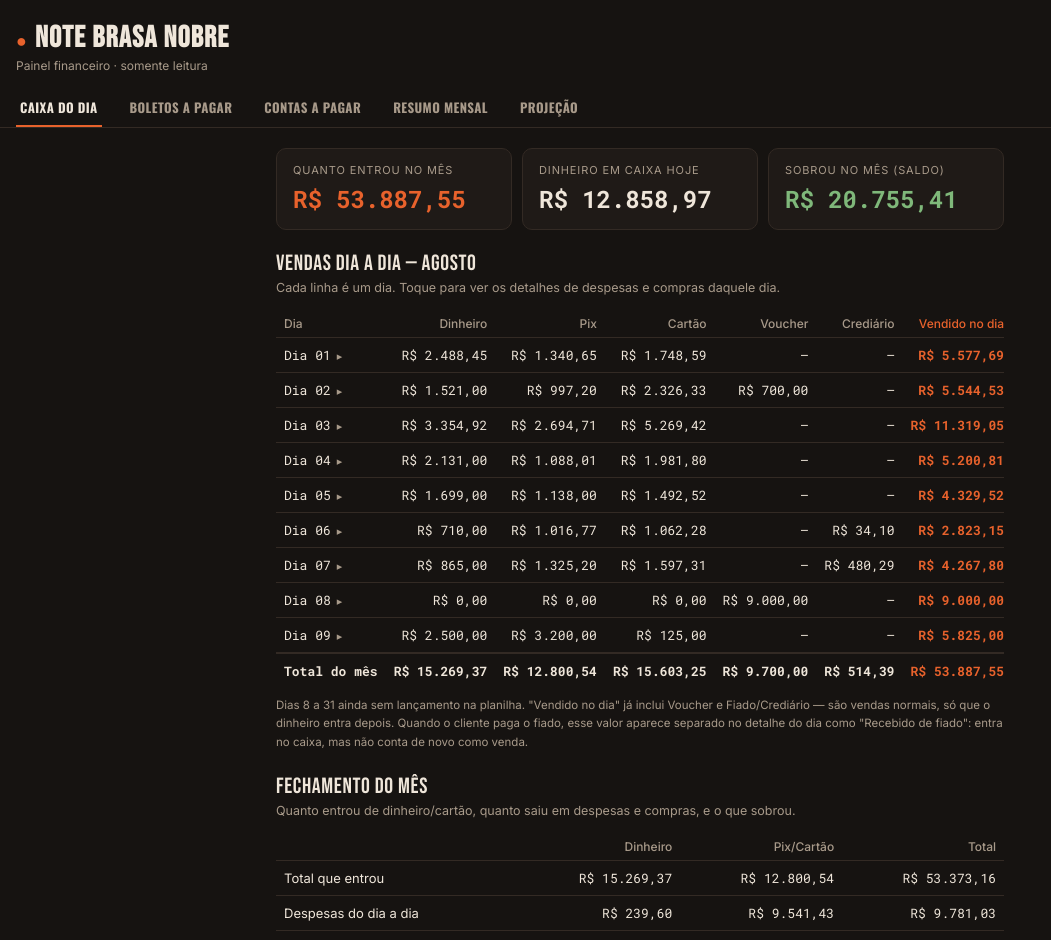
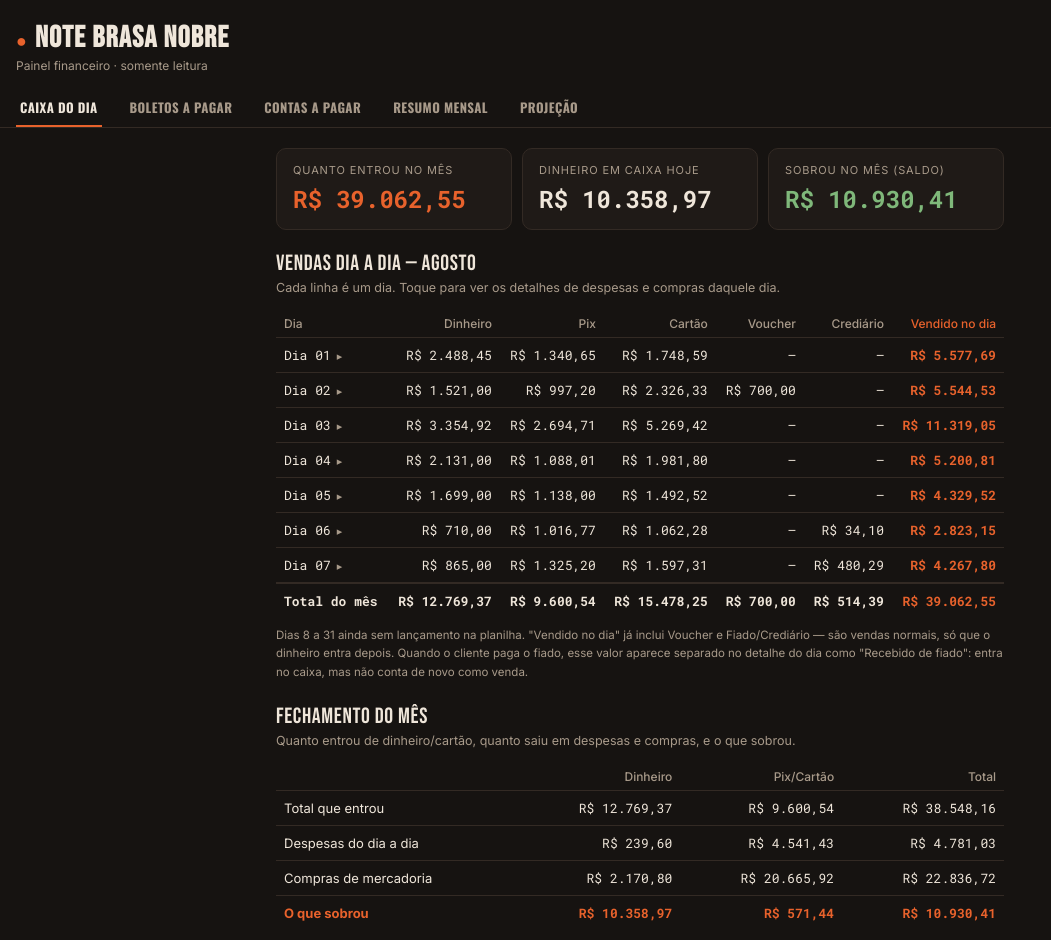
Before and after one commit to aneeilton/Brasa, a React (Vite) app: page / in a window 1280 px wide. Shown: the top 940 px of the page, without its empty margins (0-1051 px from the left). Built offline with nearby package versions, Linux system fonts and the light colour scheme.

Commit message:
Atualizar o dados.js

```diff
--- a/dados.js
+++ b/dados.js
@@ -21,14 +21,12 @@ const AGOSTO_DIAS = [
   { dia: 5, dinheiro: 1699, pix: 1138, credito: 587.78, debito: 904.74, voucher: 0, crediario: 0, recebParcDinheiro: 0, recebParcPix: 0 },
   { dia: 6, dinheiro: 710, pix: 1016.77, credito: 499.37, debito: 562.91, voucher: 0, crediario: 34.1, recebParcDinheiro: 0, recebParcPix: 0 },
   { dia: 7, dinheiro: 865, pix: 1325.2, credito: 1051.97, debito: 545.34, voucher: 0, crediario: 480.29, recebParcDinheiro: 0, recebParcPix: 0 },
-  { dia: 8, dinheiro: 0, pix: 0, credito: 0, debito: 0, voucher: 9000, crediario: 0, recebParcDinheiro: 0, recebParcPix: 0 },
-  { dia: 9, dinheiro: 2500, pix: 3200, credito: 5, debito: 120, voucher: 0, crediario: 0, recebParcDinheiro: 0, recebParcPix: 0 },
 ].map((d) => ({ ...d, totalVendas: d.dinheiro + d.pix + d.credito + d.debito + d.voucher + d.crediario }));
 
 const AGOSTO_TOTAIS = {
-  dinheiro: 15269.37, pix: 12800.54, credito: 8325.96, debito: 7277.29, voucher: 9700, crediario: 514.39,
+  dinheiro: 12769.37, pix: 9600.54, credito: 8320.96, debito: 7157.29, voucher: 700, crediario: 514.39,
   recebParcDinheiro: 0, recebParcPix: 0,
-  totalVendas: 53887.55,
+  totalVendas: 39062.55,
 };
 
 const DESPESAS_AGOSTO = [
@@ -42,8 +40,6 @@ const DESPESAS_AGOSTO = [
   { dia: 7, desc: "Funcionários (Jaime Vitor)", valor: 1559.5, tipo: "PIX" },
   { dia: 8, desc: "Máquina Infinity Pay", valor: 199, tipo: "PIX" },
   { dia: 8, desc: "Taxa matança", valor: 513.2, tipo: "PIX" },
-  { dia: 9, desc: "Consultoria Aneilton", valor: 2500, tipo: "PIX" },
-  { dia: 9, desc: "Saber", valor: 2500, tipo: "PIX" },
   { dia: 3, desc: "Flanelas e canetas", valor: 12.3, tipo: "Dinheiro" },
   { dia: 4, desc: "Segurança VIP", valor: 30, tipo: "Dinheiro" },
   { dia: 5, desc: "Almoço", valor: 23, tipo: "Dinheiro" },
@@ -73,12 +69,12 @@ const COMPRAS_AGOSTO = [
 ];
 
 const FECHAMENTO_AGOSTO = {
-  totalGeral: { dinheiro: 15269.37, pixStone: 12800.54, cartao: 25303.25, total: 53373.16 },
-  despesas: { dinheiro: 239.6, pixStone: 9541.43, total: 9781.03 },
+  totalGeral: { dinheiro: 12769.37, pixStone: 9600.54, cartao: 16178.25, total: 38548.16 },
+  despesas: { dinheiro: 239.6, pixStone: 4541.43, total: 4781.03 },
   compras: { dinheiro: 2170.8, pixStone: 20665.92, total: 22836.72 },
-  saldo: { dinheiro: 12858.97, pixStone: 7896.44, total: 20755.41 },
+  saldo: { dinheiro: 10358.97, pixStone: 571.44, total: 10930.41 },
   saldoOnlineContaEm: "07/08",
-  saldoOnline: { dinheiro: 3000, dinheiroDiff: -17755.41, stone: 0, total: 3000 },
+  saldoOnline: { dinheiro: 4526, dinheiroDiff: -1637.71, stone: 4766.7, total: 9292.7 },
 };
 
 const RESUMO_MENSAL = [
```
